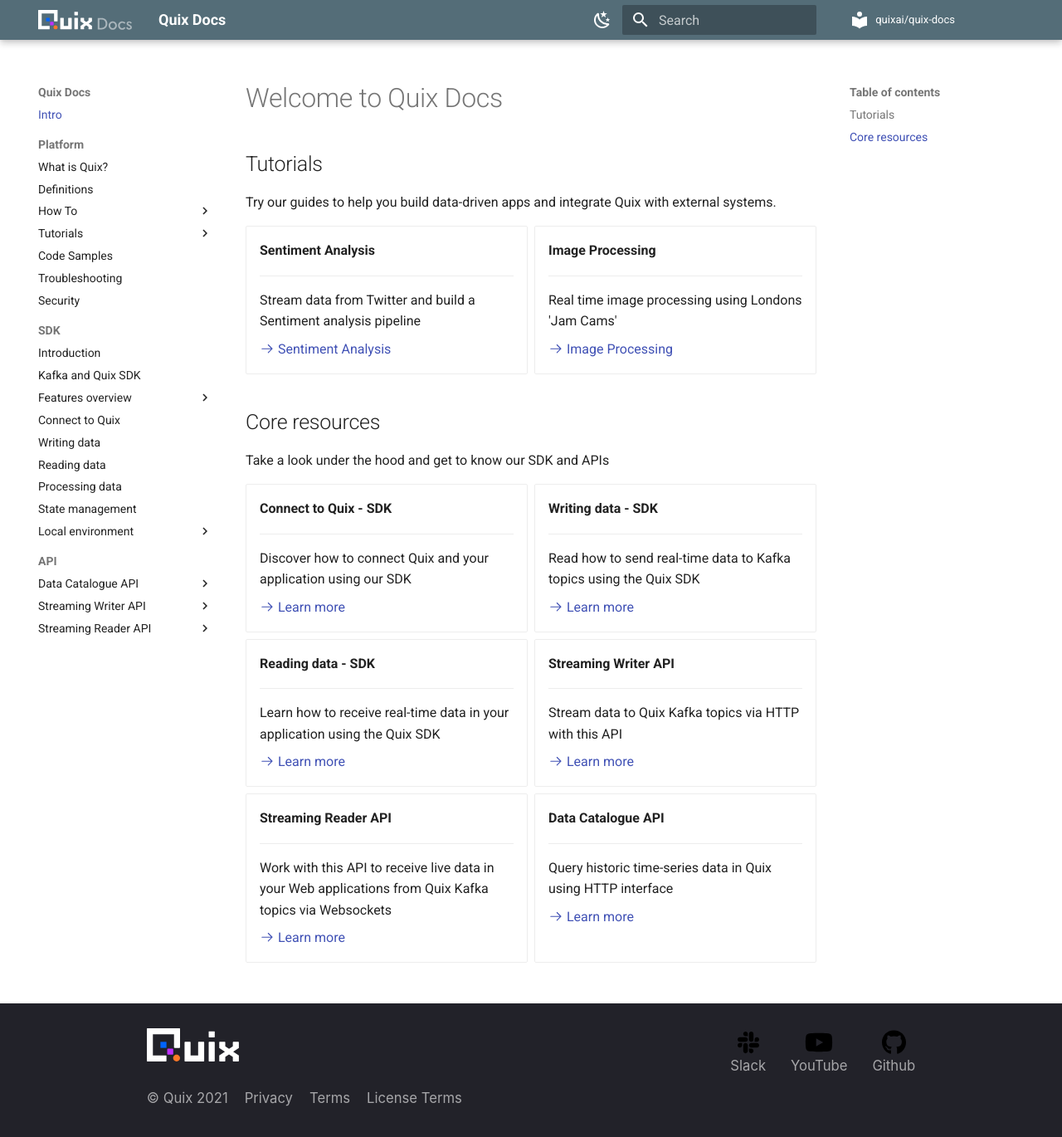
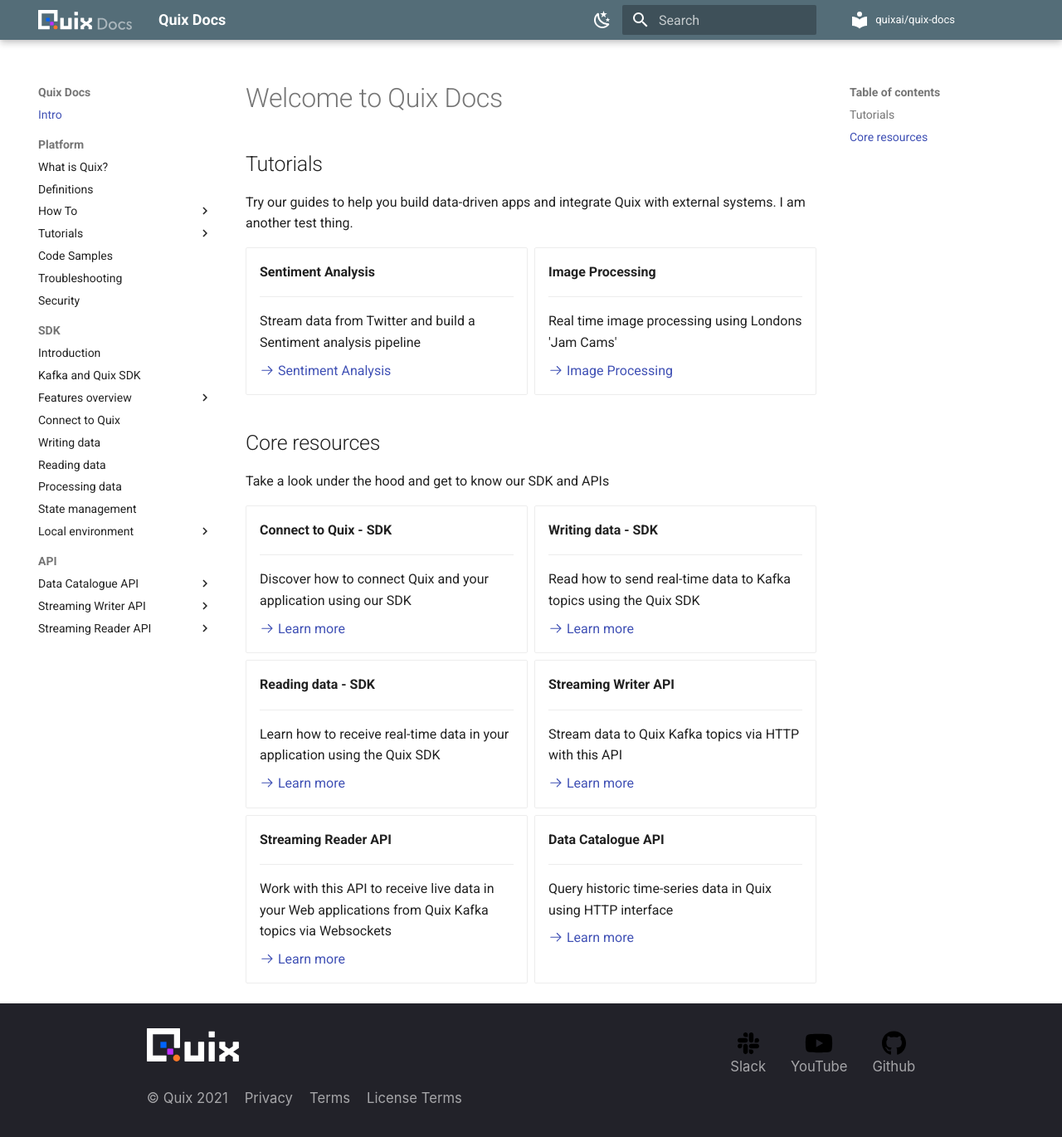
Before and after one commit to merlin-quix/quix-docs-staging-test, an MkDocs documentation site: the page built from docs/index.md, in a window 1280 px wide and 1370 px high. Shown: the whole window at 83% size. Built offline with MkDocs 1.6.1 and Material for MkDocs 9.7.7, drawn with Linux system fonts in a browser that asks for light colours; comment, search, counter and statistics services are not loaded.

Commit message:
adding another test

```diff
--- a/docs/index.md
+++ b/docs/index.md
@@ -2,7 +2,7 @@
 
 ## Tutorials
 
-Try our guides to help you build data-driven apps and integrate Quix with external systems.
+Try our guides to help you build data-driven apps and integrate Quix with external systems. I am another test thing.
 
 <div class="grid cards" markdown>
 
```
